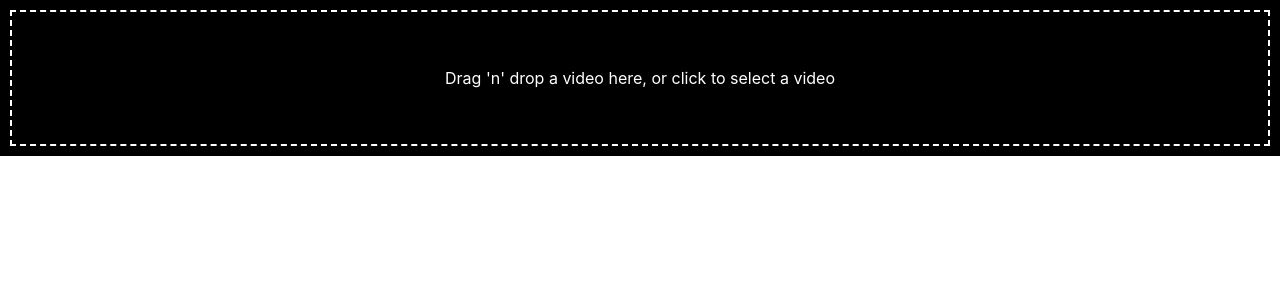
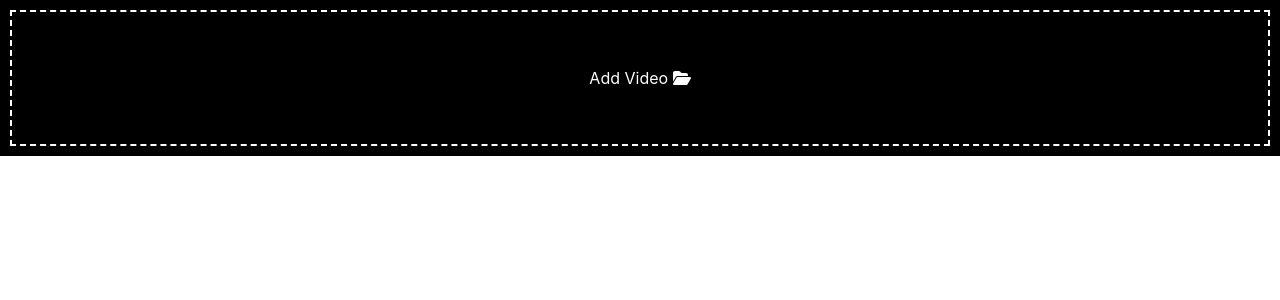
Before and after one commit to lucianocrossaniell/Video-Uploader, a React (Create React App) app: page / in a window 1280 px wide. Shown: the top 300 px of the page. Built offline with nearby package versions, Linux system fonts and the light colour scheme.

Commit message:
change add video icon

```diff
--- a/src/VideoUpload.js
+++ b/src/VideoUpload.js
@@ -1,5 +1,9 @@
 import React, { useState, useRef, useEffect } from "react";
 import { useDropzone } from "react-dropzone";
+// get our fontawesome imports
+import { faFolderOpen, faHome } from "@fortawesome/free-solid-svg-icons";
+import { FontAwesomeIcon } from "@fortawesome/react-fontawesome";
+import { faEnvelope } from '@fortawesome/free-solid-svg-icons'
 
 function VideoUpload() {
   const [videoURL, setVideoURL] = useState("");
@@ -232,7 +236,8 @@
         {isDragActive ? (
           <p>Drop the video here...</p>
         ) : (
-          <p>Drag 'n' drop a video here, or click to select a video</p>
+          <p>Add Video       <FontAwesomeIcon icon={faFolderOpen} />
+          </p>
         )}
       </div>
     </div>
```
Also changed, not shown: package.json (+8 -0 lines), tailwind.config.js (added, +8 -0 lines), 1 other file (tests, documents, lock files or other folders).
